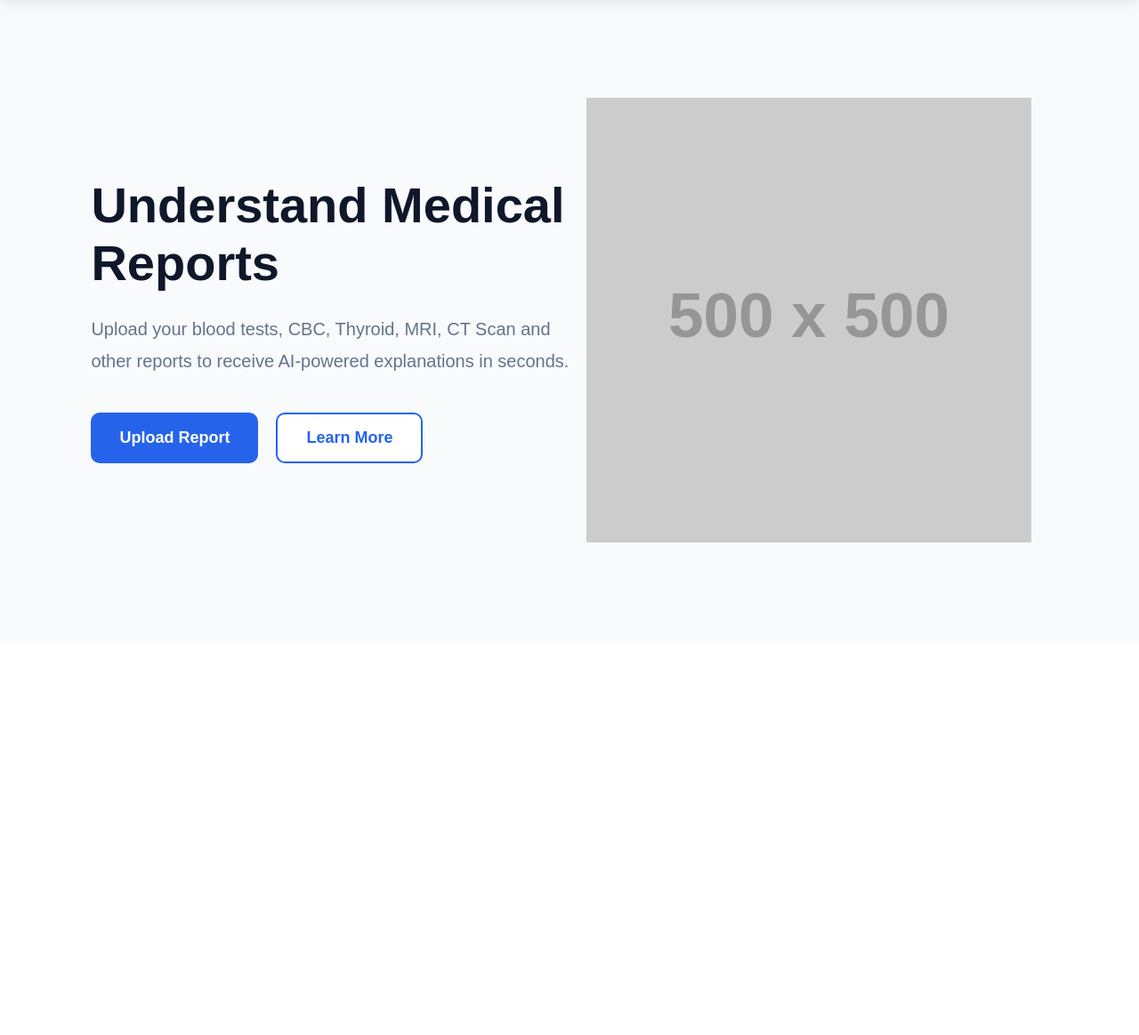
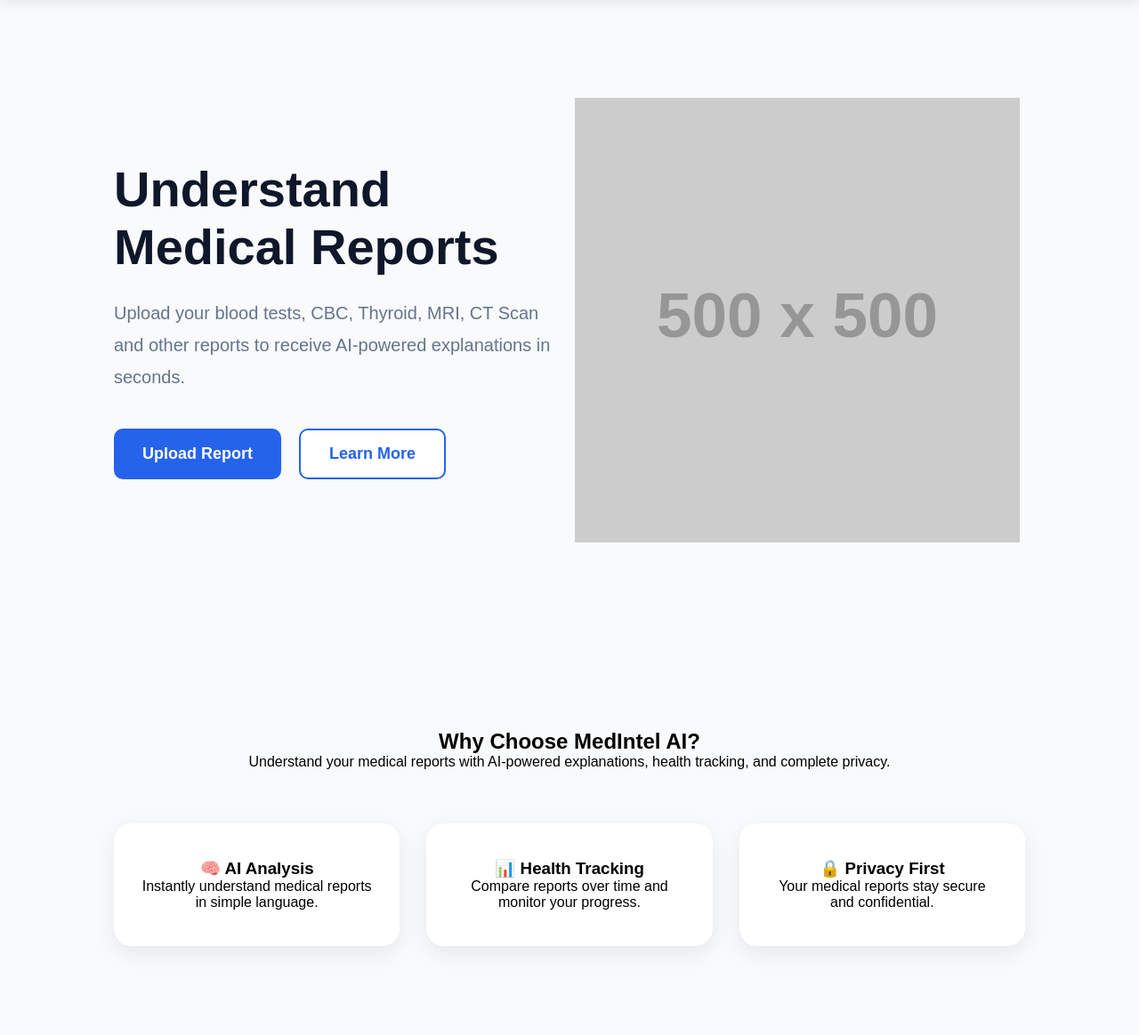
Before and after one commit to Jayavardhan-2005/medintel-ai, a Flask app: page / in a window 1280 px wide. Shown: the part 79-1243 px from the top of the page at 89% size. Before the commit the page ends 689 px from the top, so only its background shows below. Run offline with Flask 3, Linux system fonts and the light colour scheme; grey boxes labelled with a size stand in for pictures from a placeholder-image service; some libraries are stand-ins or nearby versions.

Commit message:
Build features section with CSS Grid and hover animations

```diff
--- a/static/css/style.css
+++ b/static/css/style.css
@@ -1,7 +1,3 @@
-/* -------------------- */
-/* Global Reset */
-/* -------------------- */
-
 *{
 
     margin:0;
@@ -12,10 +8,6 @@
 
 }
 
-/* -------------------- */
-/* Body */
-/* -------------------- */
-
 body{
 
     font-family:Arial, sans-serif;
@@ -23,10 +15,6 @@ body{
     background:#F8FAFC;
 
 }
-
-/* -------------------- */
-/* Navbar */
-/* -------------------- */
 
 .navbar{
 
@@ -44,10 +32,6 @@ body{
 
 }
 
-/* -------------------- */
-/* Logo */
-/* -------------------- */
-
 .logo{
 
     font-size:28px;
@@ -57,10 +41,6 @@ body{
     color:#2563EB;
 
 }
-
-/* -------------------- */
-/* Navigation Links */
-/* -------------------- */
 
 .nav-links{
 
@@ -90,10 +70,6 @@ body{
 
 }
 
-/* -------------------- */
-/* Navbar Button */
-/* -------------------- */
-
 .nav-btn{
 
     background:#2563EB;
@@ -120,10 +96,6 @@ body{
 
 }
 
-/* -------------------- */
-/* Hero Section */
-/* -------------------- */
-
 .hero{
 
     display:flex;
@@ -132,21 +104,18 @@ body{
 
     align-items:center;
 
-    padding:80px 8%;
+    padding:100px 10%;
 
     min-height:90vh;
 
 }
 
-/* -------------------- */
-/* Hero Left */
-/* -------------------- */
 
 .hero-left{
 
     flex:1;
 
-    max-width:600px;
+    max-width:650px;
 
 }
 
@@ -176,10 +145,6 @@ body{
 
 }
 
-/* -------------------- */
-/* Hero Buttons */
-/* -------------------- */
-
 .hero-buttons{
 
     display:flex;
@@ -187,10 +152,6 @@ body{
     gap:20px;
 
 }
-
-/* -------------------- */
-/* Primary Button */
-/* -------------------- */
 
 .primary-btn{
 
@@ -220,10 +181,6 @@ body{
 
 }
 
-/* -------------------- */
-/* Secondary Button */
-/* -------------------- */
-
 .secondary-btn{
 
     background:white;
@@ -252,10 +209,6 @@ body{
 
 }
 
-/* -------------------- */
-/* Hero Right */
-/* -------------------- */
-
 .hero-right{
 
     flex:1;
@@ -275,3 +228,45 @@ body{
     max-width:500px;
 
 }
+
+.features{
+
+    padding:100px 10%;
+
+    text-align:center;
+
+}
+
+.feature-grid{
+
+    display:grid;
+
+    grid-template-columns:1fr 1fr 1fr;
+
+    gap:30px;
+
+    margin-top:60px;
+
+}
+
+.feature-card{
+
+    background:white;
+
+    padding:40px 30px;
+
+    border-radius:20px;
+
+    box-shadow:0 8px 25px rgba(0,0,0,.08);
+
+    transition:.35s ease;
+
+}
+
+.feature-card:hover{
+
+    transform:translateY(-12px);
+
+    box-shadow:0 20px 40px rgba(0,0,0,.12);
+
+}
--- a/templates/index.html
+++ b/templates/index.html
@@ -8,7 +8,9 @@
 
     <title>MedIntel AI</title>
 
-    <link rel="stylesheet" href="style.css">
+    <link rel="stylesheet"
+      href="{{ url_for('static', filename='css/style.css') }}">
+    <script src="{{ url_for('static', filename='js/script.js') }}"></script>
 
 </head>
 
@@ -81,6 +83,50 @@
             </div>
 
         </section>
+        <section class="features">
+
+    <h2>Why Choose MedIntel AI?</h2>
+
+    <p>
+        Understand your medical reports with AI-powered explanations,
+        health tracking, and complete privacy.
+    </p>
+
+    <div class="feature-grid">
+
+        <div class="feature-card">
+
+            <h3>🧠 AI Analysis</h3>
+
+            <p>
+                Instantly understand medical reports in simple language.
+            </p>
+
+        </div>
+
+        <div class="feature-card">
+
+            <h3>📊 Health Tracking</h3>
+
+            <p>
+                Compare reports over time and monitor your progress.
+            </p>
+
+        </div>
+
+        <div class="feature-card">
+
+            <h3>🔒 Privacy First</h3>
+
+            <p>
+                Your medical reports stay secure and confidential.
+            </p>
+
+        </div>
+
+    </div>
+
+</section>
 
     </main>
 
```
